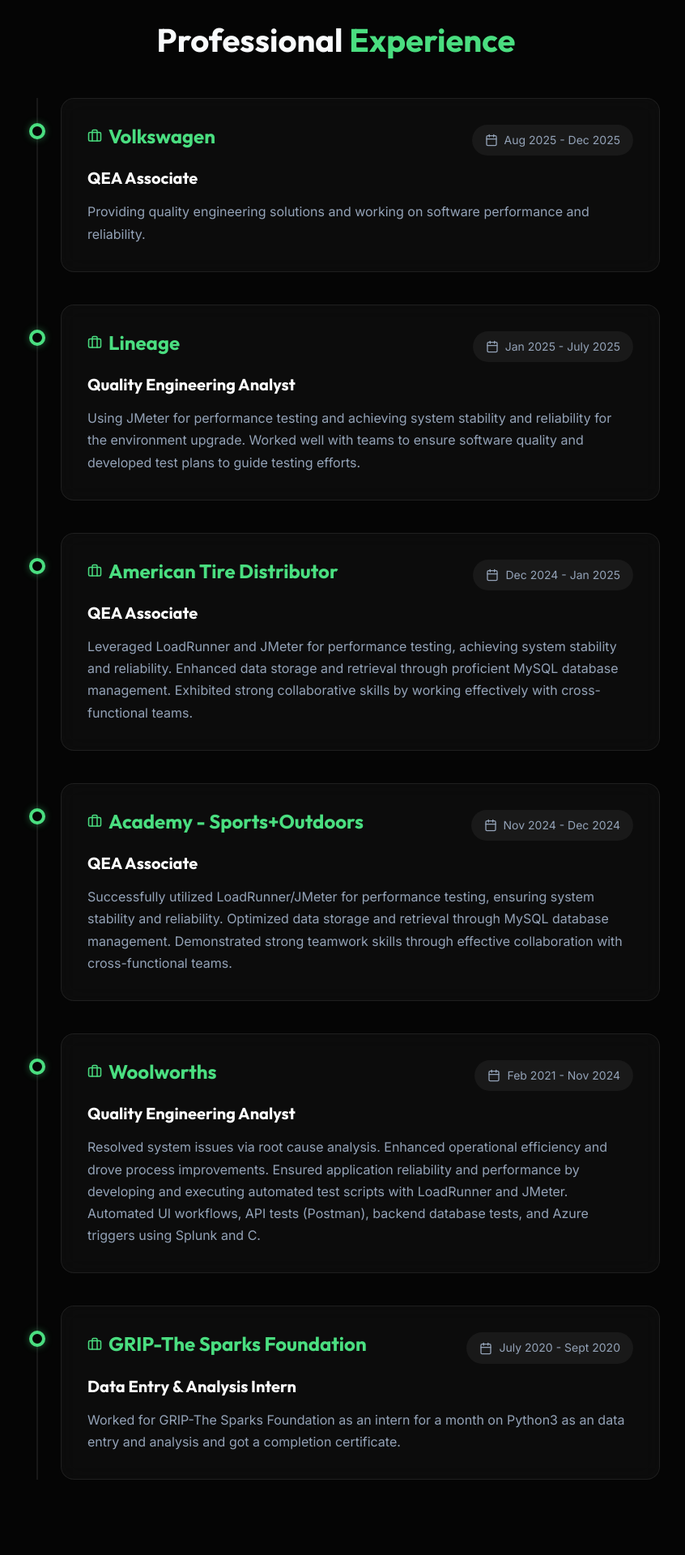
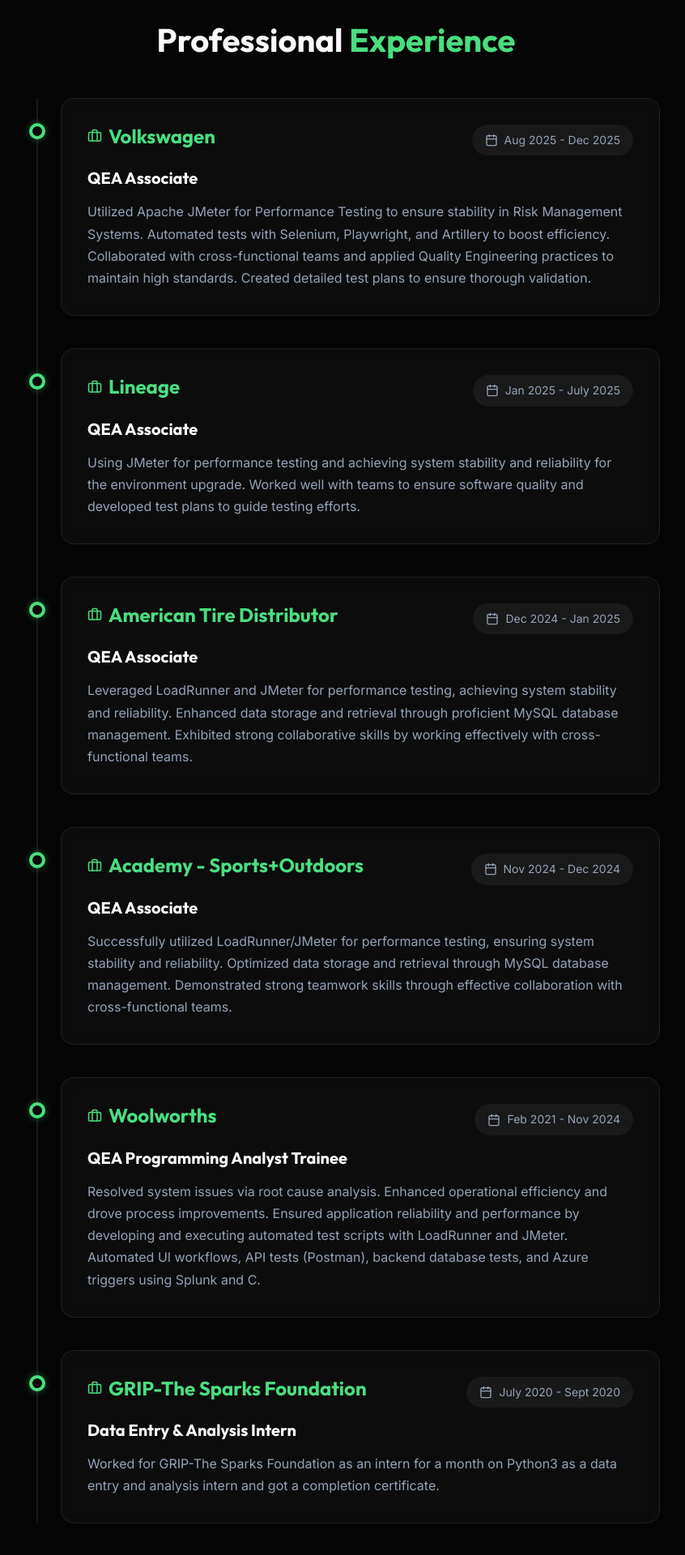
Before and after one commit to sritupal/Utpal_Portfolio, a React (Vite) app: page / in a window 1280 px wide. Shown: the part 875-2795 px from the top of the page at 81% size, without its empty margins (225-1071 px from the left). Built offline with nearby package versions, Linux system fonts and the light colour scheme.

Commit message:
Update Volkswagen description and fix typos

```diff
--- a/src/components/Experience.jsx
+++ b/src/components/Experience.jsx
@@ -9,13 +9,13 @@
     date: 'Aug 2025 - Dec 2025',
     company: 'Volkswagen',
     role: 'QEA Associate',
-    description: 'Providing quality engineering solutions and working on software performance and reliability.'
+    description: 'Utilized Apache JMeter for Performance Testing to ensure stability in Risk Management Systems. Automated tests with Selenium, Playwright, and Artillery to boost efficiency. Collaborated with cross-functional teams and applied Quality Engineering practices to maintain high standards. Created detailed test plans to ensure thorough validation.'
   },
   {
     id: 2,
     date: 'Jan 2025 - July 2025',
     company: 'Lineage',
-    role: 'Quality Engineering Analyst',
+    role: 'QEA Associate',
     description: 'Using JMeter for performance testing and achieving system stability and reliability for the environment upgrade. Worked well with teams to ensure software quality and developed test plans to guide testing efforts.'
   },
   {
@@ -36,7 +36,7 @@
     id: 4,
     date: 'Feb 2021 - Nov 2024',
     company: 'Woolworths',
-    role: 'Quality Engineering Analyst',
+    role: 'QEA Programming Analyst Trainee',
     description: 'Resolved system issues via root cause analysis. Enhanced operational efficiency and drove process improvements. Ensured application reliability and performance by developing and executing automated test scripts with LoadRunner and JMeter. Automated UI workflows, API tests (Postman), backend database tests, and Azure triggers using Splunk and C.'
   },
   {
@@ -44,7 +44,7 @@
     date: 'July 2020 - Sept 2020',
     company: 'GRIP-The Sparks Foundation',
     role: 'Data Entry & Analysis Intern',
-    description: 'Worked for GRIP-The Sparks Foundation as an intern for a month on Python3 as an data entry and analysis and got a completion certificate.'
+    description: 'Worked for GRIP-The Sparks Foundation as an intern for a month on Python3 as a data entry and analysis intern and got a completion certificate.'
   }
 ];
 
```
